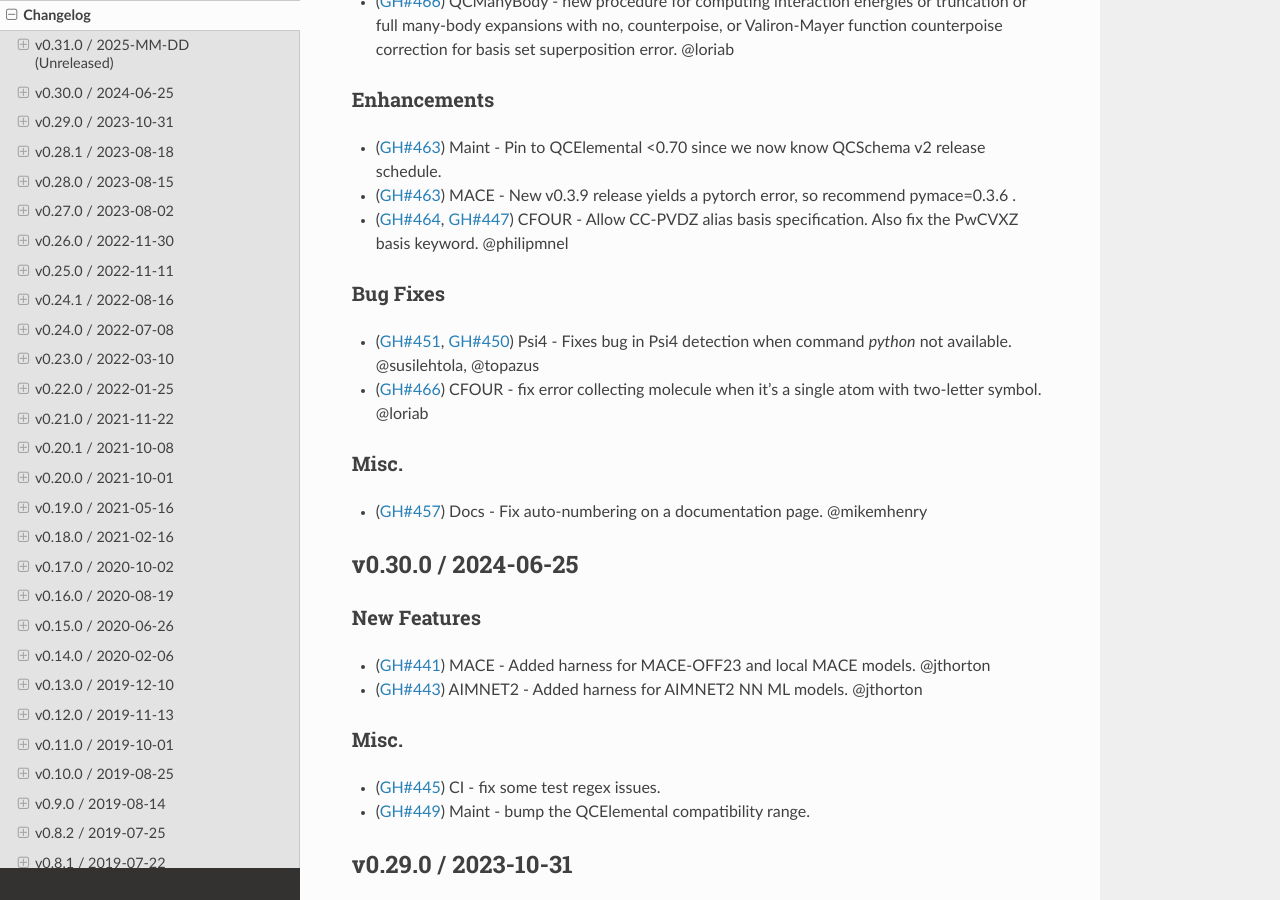
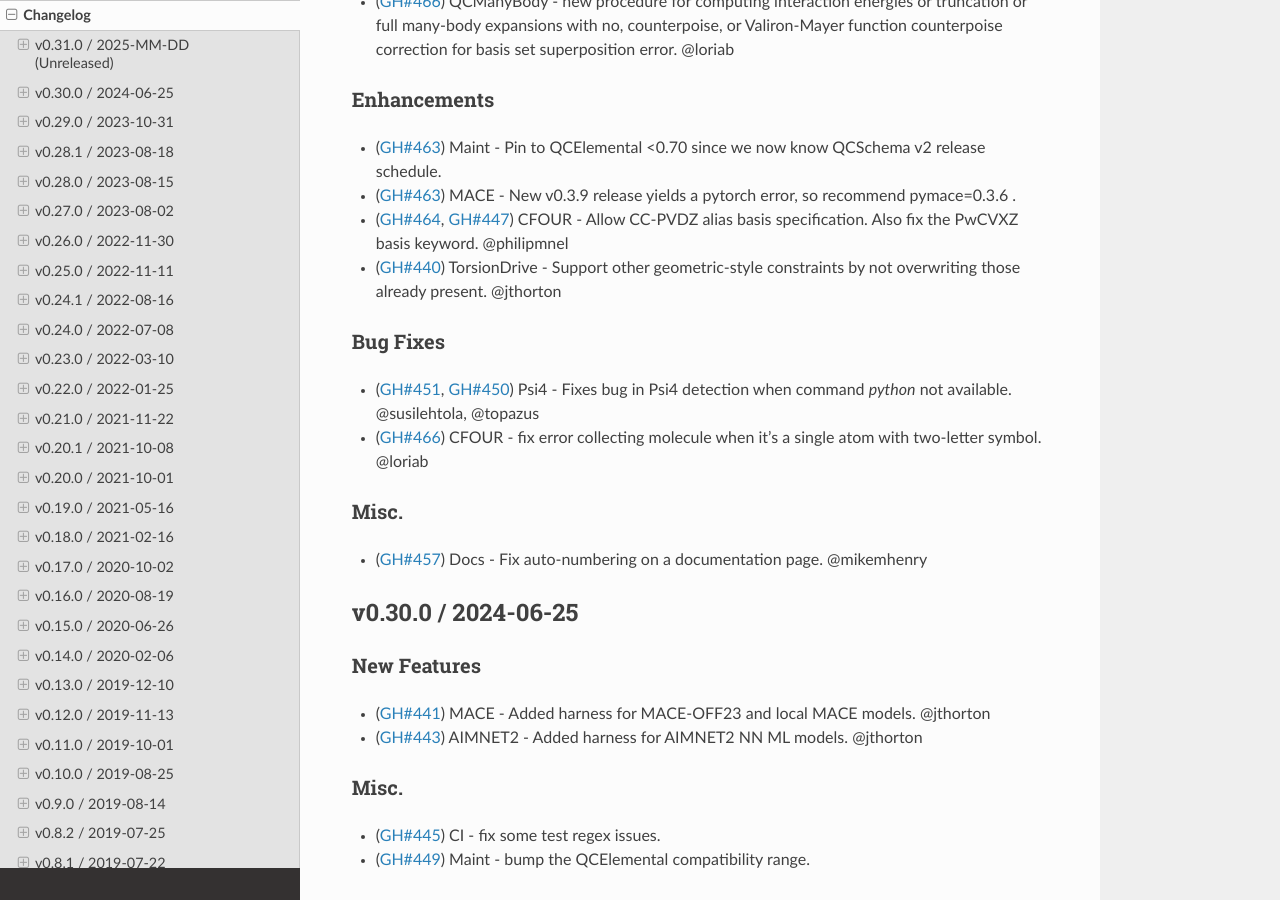
Before and after one commit to MolSSI/QCEngine, a Sphinx documentation site: the page built from docs/source/changelog.rst, in a window 1280 px wide and 900 px high, scrolled down 326 px. Built offline with Sphinx 7.4.7 and the Read the Docs theme 3.1.0, drawn with Linux system fonts in a browser that asks for light colours; the version number could not be read and is left out.

Commit message:
update changelog

```diff
--- a/docs/source/changelog.rst
+++ b/docs/source/changelog.rst
@@ -46,10 +46,13 @@
 - (:pr:`463`) MACE - New v0.3.9 release yields a pytorch error, so recommend pymace=0.3.6 .
 - (:pr:`464`, :issue:`447`) CFOUR - Allow CC-PVDZ alias basis specification. Also fix the PwCVXZ
   basis keyword. @philipmnel
+- (:pr:`440`) TorsionDrive - Support other geometric-style constraints by not overwriting those
+  already present. @jthorton
 
 Bug Fixes
 +++++++++
-- (:pr:`451`, :issue:`450`) Psi4 - Fixes bug in Psi4 detection when command `python` not available. @susilehtola, @topazus
+- (:pr:`451`, :issue:`450`) Psi4 - Fixes bug in Psi4 detection when command `python` not available.
+  @susilehtola, @topazus
 - (:pr:`466`) CFOUR - fix error collecting molecule when it's a single atom with two-letter symbol. @loriab
 
 Misc.
```
